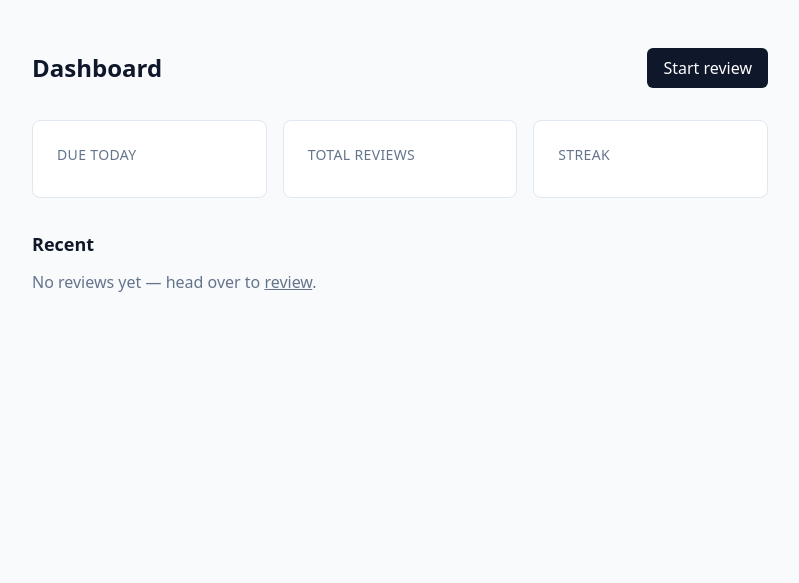
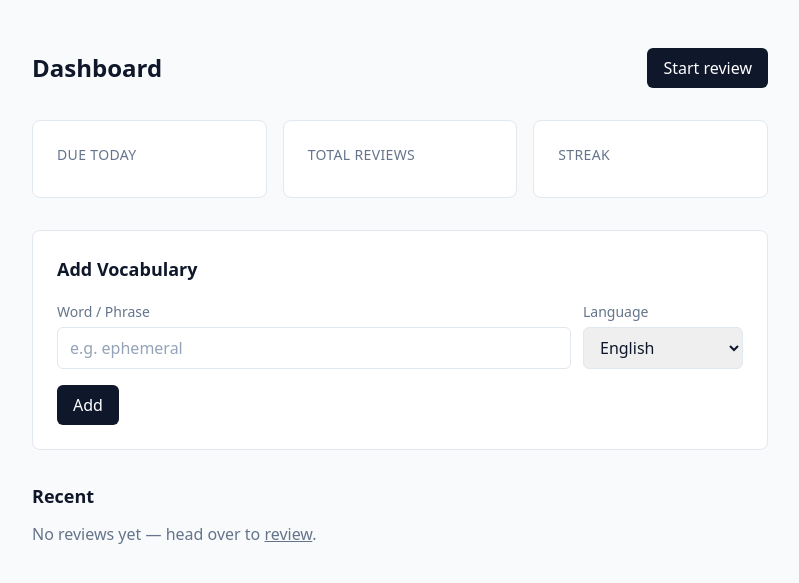
Before and after one commit to ical10/recall-ai, a FastAPI app: template apps/api/templates/pages/dashboard.html in a window 1280 px wide. Shown: the part 53-636 px from the top of the page, without its empty margins (240-1039 px from the left). Run offline with FastAPI, Linux system fonts and the light colour scheme; the template is opened without the code that fills it, so the values that code supplies are empty; style sheets or scripts are compiled from the project's sources; parts of the project's set-up code (start-up, migrations or seed data) failed here and were passed over; some libraries are stand-ins or nearby versions.

Commit message:
feat: add vocab add form on dashboard with htmx

```diff
--- a/apps/api/templates/base.html
+++ b/apps/api/templates/base.html
@@ -5,6 +5,7 @@
     <meta name="viewport" content="width=device-width, initial-scale=1" />
     <title>{% block title %}RecallAI{% endblock %}</title>
     <script src="https://unpkg.com/htmx.org@2.0.4"></script>
+    <script src="https://unpkg.com/htmx.org@2.0.4/dist/ext/json-enc.js"></script>
     <link rel="stylesheet" href="/static/css/output.css" />
   </head>
   <body class="min-h-screen bg-gray-50 text-gray-900 antialiased">
--- a/apps/api/templates/pages/dashboard.html
+++ b/apps/api/templates/pages/dashboard.html
@@ -25,6 +25,10 @@
   </section>
 
   <section class="mt-8">
+    {% include "partials/vocab-form.html" %}
+  </section>
+
+  <section class="mt-8">
     <h2 class="text-lg font-semibold text-slate-900">Recent</h2>
     {% if stats.recent %}
     <ul class="mt-3 divide-y divide-slate-200 rounded-lg border border-slate-200 bg-white">
--- /dev/null
+++ b/apps/api/templates/partials/vocab-form.html
@@ -0,0 +1,33 @@
+<form hx-post="/vocab" hx-ext="json-enc" hx-target="this" hx-swap="outerHTML" class="rounded-lg border border-slate-200 bg-white p-6">
+  <h2 class="text-lg font-semibold text-slate-900">Add Vocabulary</h2>
+  <div class="mt-4 flex gap-3">
+    <label class="flex-1">
+      <span class="text-sm text-slate-500">Word / Phrase</span>
+      <input
+        type="text"
+        name="token"
+        required
+        minlength="1"
+        maxlength="255"
+        placeholder="e.g. ephemeral"
+        class="mt-1 w-full rounded-md border border-slate-200 px-3 py-2 text-slate-900 placeholder-slate-400"
+      />
+    </label>
+    <label class="w-40">
+      <span class="text-sm text-slate-500">Language</span>
+      <select
+        name="language"
+        class="mt-1 w-full rounded-md border border-slate-200 px-3 py-2 text-slate-900"
+      >
+        <option value="en">English</option>
+        <option value="fr">French</option>
+        <option value="de">German</option>
+        <option value="es">Spanish</option>
+        <option value="">Other</option>
+      </select>
+    </label>
+  </div>
+  <button type="submit" class="mt-4 rounded-md bg-slate-900 px-4 py-2 text-white hover:bg-slate-700">
+    Add
+  </button>
+</form>
```
Also changed, not shown: apps/api/app/api/vocab.py (+23 -4 lines), apps/api/templates/partials/vocab-added.html (added, +9 -0 lines), apps/api/templates/partials/vocab-exists.html (added, +9 -0 lines), apps/api/tests/api/test_vocab.py (+31 -0 lines).
